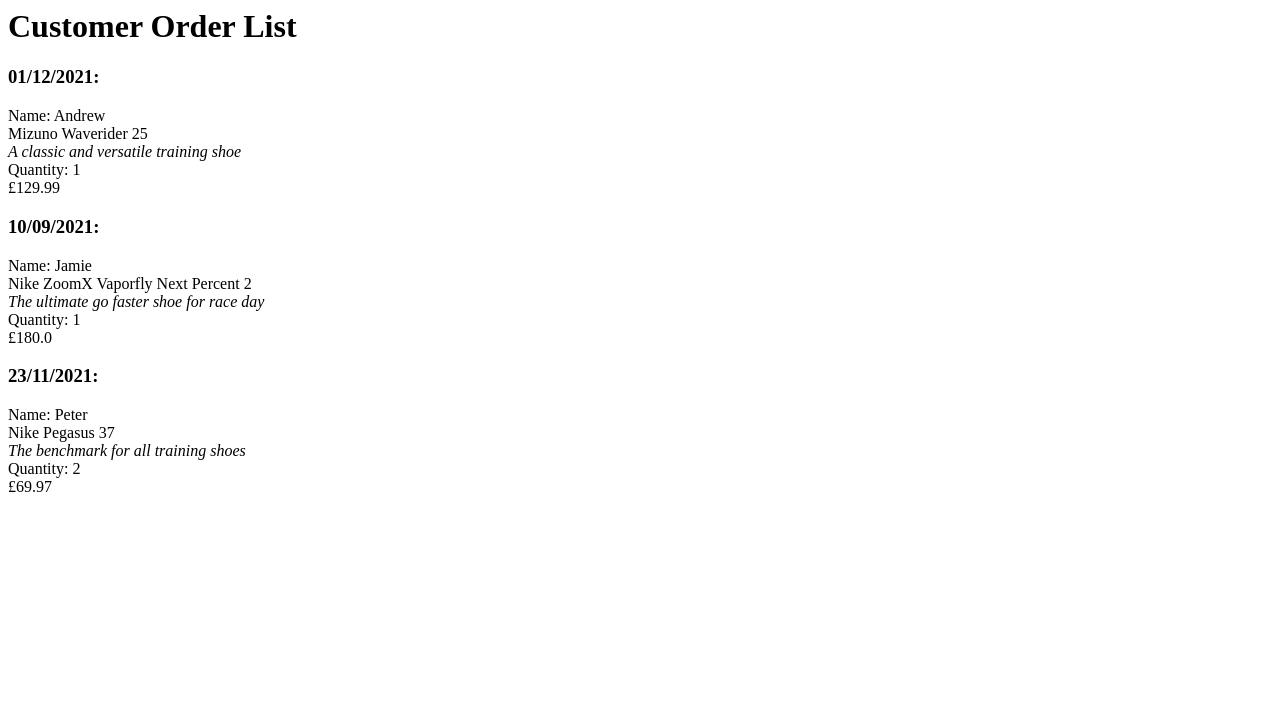
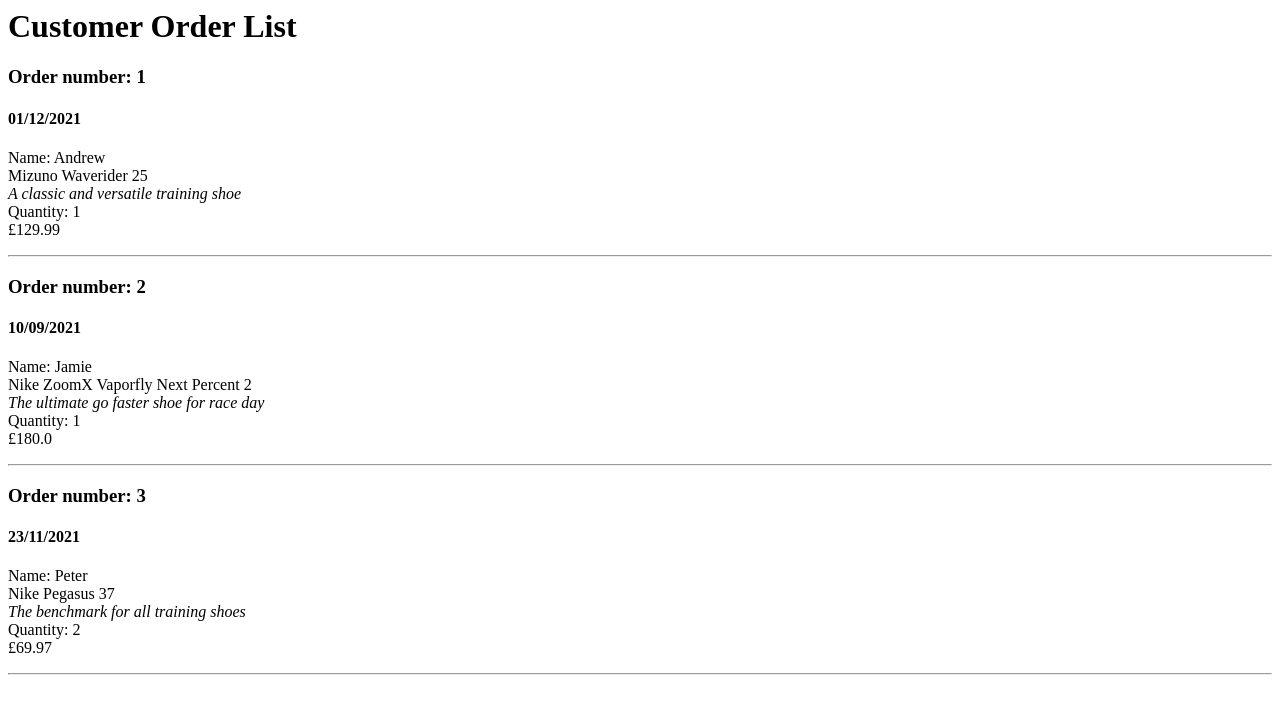
Before and after one commit to Andrew-Lindsay42/Week3Day3LabAndHW, a Flask app: page /orders in a window 1280 px wide. Shown: the top 714 px of the page. Run offline with Flask 2, Linux system fonts and the light colour scheme.

Commit message:
Adjusted the display of all orders

```diff
--- a/templates/index.html
+++ b/templates/index.html
@@ -7,13 +7,15 @@
 
         {% for order in orders %}
         <div>
-            <h3>{{order.order_date}}:</h3>
+            <h3>Order number: {{orders.index(order) + 1}}</h3>
+            <h4>{{order.order_date}}</h4>
             <p>
             Name: {{order.customer_name}} <br>
             {{order.shoe_brand}}<br>
             <i>{{order.shoe_description}}</i><br>
             Quantity: {{order.quantity}}<br>
             £{{order.shoe_price}}<br>
+            <hr>
             </p>
         </div>
         {% endfor %}
```
